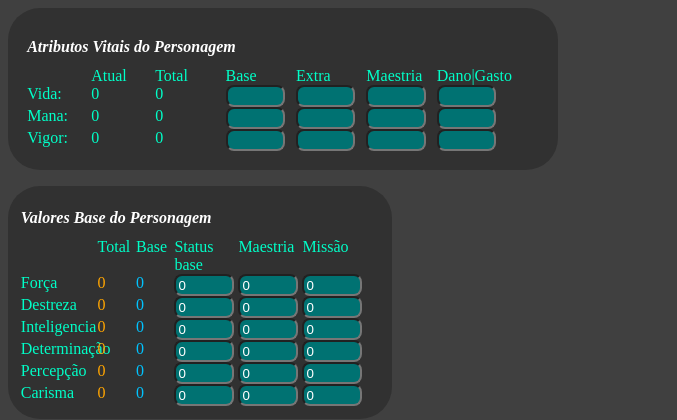
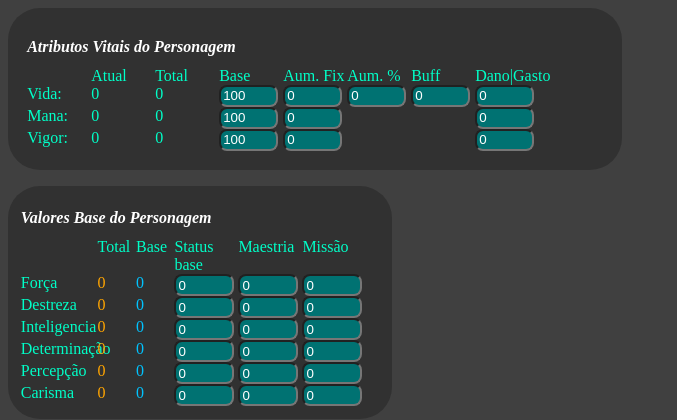
Before and after one commit to DivineHealing/JOGADORESCDE, a Flask app: page / in a window 1280 px wide. Shown: the top 420 px of the page, without its empty margins (0-677 px from the left). Run offline with Flask 3, Linux system fonts and the light colour scheme.

Commit message:
Atualização sobre atributos de vida

```diff
--- a/main.py
+++ b/main.py
@@ -1,4 +1,5 @@
 from flask import Flask, jsonify, render_template, request
+from math import trunc
 from lib.atributos import Atributos
 from lib.equipamentos import Equipamento
 from lib.conjarmadura import ConjArmadura
@@ -257,33 +258,39 @@ def atrstatus():
 @main.route("/redvida", methods=['POST'])
 def redvida():
     data = request.get_json()
-    vidaB = float(data.get('vidaB'))
-    manaB = float(data.get('manaB'))
-    vigorB = float(data.get('vigorB'))
-    vidaE = float(data.get('vidaE'))
-    manaE = float(data.get('manaE'))
-    vigorE = float(data.get('vigorE'))
-    vidaM = float(data.get('vidaM'))
-    manaM = float(data.get('manaM'))
-    vigorM = float(data.get('vigorM'))
-    vidaTo = float(data.get('vidaTo'))
-    manaTo = float(data.get('manaTo'))
-    vigorTo = float(data.get('vigorTo'))
-    dano = float(data('dano'))
-    gastoM = float(data('dano'))
-    gastoV = float(data('dano'))
+    vidaB = float(data['vidaB'])
+    vidaE = float(data['vidaE'])
+    vidaA = float(data['vidaA'])+1
+    vidaT = float(data['vidaT'])+1
+    dano = float(data['dano'])
 
-    vidaTo = vidaB + vidaE
-    manaTo = manaB + manaE + manaB*manaM
-    vigorTo = vigorB + vigorE + vigorB*vigorM
+    vidaTo = trunc((vidaB + vidaE)*vidaA*vidaT)
+    vidaAt = vidaTo - dano
+    if vidaAt >= (vidaTo*1.33):
+        vidaTo = ""
+        vidaAt = "Morreu"
 
-    vidaAt = vidaTo - dano
+    elif vidaAt <= (vidaTo*1.33) and vidaAt <= 0:
+        vidaTo = ""
+        vidaAt = "Desacordado"
 
-    if vidaTo >= (vidaTo*1.33):
-        vidap = "Morreu"
+    manaB = float(data['manaB'])
+    manaE = float(data['manaE'])
+    gastoM = float(data['gastoM'])
 
-    return jsonify(vidaTo=vidaTo, manaTo=manaTo, vigorTo=vigorTo)
+    manaTo = manaB + manaE
+    manaAt = manaTo - gastoM
 
+    vigorB = float(data['vigorB'])
+    vigorE = float(data['vigorE'])
+    gastoV = float(data['gastoV'])
+
+    vigorTo = vigorB + vigorE
+    vigorAt = vigorTo - gastoV
+
+    return jsonify(vidaTo=vidaTo, vidaAt=vidaAt,
+                   manaTo=manaTo, manaAt=manaAt,
+                   vigorTo=vigorTo, vigorAt=vigorAt)
 
 # Fim do Codigo
 if __name__ == '__main__':
--- a/static/script.js
+++ b/static/script.js
@@ -232,20 +232,18 @@ function alterar() { // função que ativa quando aperta o botão
 
 function redvida(){
     const vidaB = parseFloat(document.getElementById('vidaB').value) || 0; // Declaração da Vida Base
+    const vidaE = parseFloat(document.getElementById('vidaE').value) || 0; // Declaração da Vida Extra
+    const vidaA = parseFloat(document.getElementById('vidaA').value)/100 || 0; // Declaração da Vida Extra
+    const vidaT = parseFloat(document.getElementById('vidaT').value)/100 || 0; // Declaração da Vida Extra
+    const dano = parseFloat(document.getElementById('dano').value) || 0;
+
     const manaB = parseFloat(document.getElementById('manaB').value) || 0;
+    const manaE = parseFloat(document.getElementById('manaE').value) || 0;
+    const gastoM = parseFloat(document.getElementById('gastoM').value) || 0;
+
     const vigorB = parseFloat(document.getElementById('vigorB').value) || 0;
-    const vidaE = parseFloat(document.getElementById('vidaE').value) || 0; // Declaração da Vida Extra
-    const manaE = parseFloat(document.getElementById('manaE').value) || 0;
     const vigorE = parseFloat(document.getElementById('vigorE').value) || 0;
-    const vidaM = parseFloat(document.getElementById('vidaE').value)/100 || 0; // Declaração da Vida Extra
-    const manaM = parseFloat(document.getElementById('manaE').value)/100 || 0;
-    const vigorM = parseFloat(document.getElementById('vigorE').value)/100 || 0;
-    const vidaTo = parseFloat(document.getElementById('vidaTo')) || 0;
-    const manaTo = parseFloat(document.getElementById('vidaTo')) || 0;
-    const vigorTo = parseFloat(document.getElementById('vidaTo')) || 0;
-    const dano = parseFloat(document.getElementById('dano')) || 0;
-    const gastoM = parseFloat(document.getElementById('gastoM')) || 0;
-    const gastoV = parseFloat(document.getElementById('gastoV')) || 0;
+    const gastoV = parseFloat(document.getElementById('gastoV').value) || 0;
 
 
     fetch('/redvida', { // Comunicação com o python
@@ -254,23 +252,22 @@ function redvida(){
             'Content-Type': 'application/json'
         },
         body: JSON.stringify({
-            vidaE: vidaE, manaE: manaE, vigorE: vigorE,
-            vidaB: vidaB, manaB: manaB, vigorB: vigorB,
-            vidaM: vidaM, manaM: manaM, vigorM: vigorM,
-            vidaTo: vidaTo, manaTo: manaTo, vigorTo: vigorTo,
-            dano: dano, gastoM: gastoM, gastoV:gastoV
+            vidaB: vidaB, vidaE: vidaE, vidaA: vidaA, vidaT: vidaT, dano: dano,
+            manaB: manaB, manaE: manaE, gastoM: gastoM,
+            vigorB: vigorB, vigorE: vigorE, gastoV: gastoV
         }) // Variaveis que serão jogadas para o Python
     })
     .then(response => response.json())
     .then(data => {
         document.getElementById('vidaTo').textContent = `${data.vidaTo.toLocaleString('pt-BR')}`; // Esses aqui são o que joga para o Front, na tela do HTML
-        document.getElementById('vidaAt').textContent = `${data.vidaTo.toLocaleString('pt-BR')}`;
+        document.getElementById('vidaAt').textContent = `${data.vidaAt.toLocaleString('pt-BR')}`;
         document.getElementById('manaTo').textContent = `${data.manaTo.toLocaleString('pt-BR')}`;
-        document.getElementById('manaAt').textContent = `${data.manaTo.toLocaleString('pt-BR')}`;
+        document.getElementById('manaAt').textContent = `${data.manaAt.toLocaleString('pt-BR')}`;
         document.getElementById('vigorTo').textContent = `${data.vigorTo.toLocaleString('pt-BR')}`;
-        document.getElementById('vigorAt').textContent = `${data.vigorTo.toLocaleString('pt-BR')}`;
+        document.getElementById('vigorAt').textContent = `${data.vigorAt.toLocaleString('pt-BR')}`;
     })
     .catch(error => {
         console.error('Erro:', error);
     });
+
 }
--- a/static/styles.css
+++ b/static/styles.css
@@ -5,7 +5,7 @@ body {
 
 .atributo{
     display: grid;
-    grid-template-columns: 5vw 5vw 5.5vw 5.5vw 5.5vw 5.5vw 5.5vw;
+    grid-template-columns: 5vw 5vw 5vw 5vw 5vw 5vw 5vw 5vw;
 }
 .valatributo {
     font: times, bold;
@@ -13,7 +13,7 @@ body {
     border-radius: 4vh;
     border-color: rgb(0, 0, 0);
     padding: 1.5vw;
-    width: 40vw;
+    width: 45vw;
 }
 
 .atrstatus {
--- a/templates/home.html
+++ b/templates/home.html
@@ -21,33 +21,37 @@
           <label>Atual</label>
           <label>Total</label>
           <label>Base</label>
-          <label>Extra</label>
-          <label>Maestria</label>
+          <label>Aum. Fix</label>
+          <label>Aum. %</label>
+          <label>Buff</label>
           <label>Dano|Gasto</label>
 
           <label>Vida: </label>
           <label id="vidaAt">0</label>
           <label id="vidaTo">0</label>
-          <input type="number" id="vidaB" pattern="[0-9]+$">
-          <input type="number" id="vidaE" pattern="[0-9]+$">
-          <input type="number" id="vidaM" pattern="[0-9]+$">
-          <input type="number" id="dano" pattern="[0-9]+$">
+          <input type="number" id="vidaB" pattern="[0-9]+$" value="100">
+          <input type="number" id="vidaE" pattern="[0-9]+$" value="0">
+          <input type="number" id="vidaA" pattern="[0-9]+$" value="0">
+          <input type="number" id="vidaT" pattern="[0-9]+$" value="0">
+          <input type="number" id="dano" pattern="[0-9]+$" value="0">
 
           <label for="mana">Mana: </label>
           <label id="manaAt">0</label>
           <label id="manaTo">0</label>
-          <input type="number" id="manaB" pattern="[0-9]+$">
-          <input type="number" id="manaE" pattern="[0-9]+$">
-          <input type="number" id="manaM" pattern="[0-9]+$">
-          <input type="number" id="gastoM" pattern="[0-9]+$">
+          <input type="number" id="manaB" pattern="[0-9]+$" value="100">
+          <input type="number" id="manaE" pattern="[0-9]+$" value="0">
+          <label></label>
+          <label></label>
+          <input type="number" id="gastoM" pattern="[0-9]+$" value="0">
 
           <label for="vigor">Vigor: </label>
           <label id="vigorAt">0</label>
           <label id="vigorTo">0</label>
-          <input type="number" id="vigorB" pattern="[0-9]+$">
-          <input type="number" id="vigorE" pattern="[0-9]+$">
-          <input type="number" id="vigorM" pattern="[0-9]+$">
-          <input type="number" id="gastoV" pattern="[0-9]+$">
+          <input type="number" id="vigorB" pattern="[0-9]+$" value="100">
+          <input type="number" id="vigorE" pattern="[0-9]+$" value="0">
+          <label></label>
+          <label></label>
+          <input type="number" id="gastoV" pattern="[0-9]+$" value="0">
           </div>
     </div>
 
@@ -311,7 +315,7 @@
     </div>
     <p></p>
 
-    <button onclick="alterar()"> Alterar valores</button>
+    <button onclick="alterar()" onclick="redvida()"> Alterar valores</button>
     <script src="{{ url_for('static', filename='script.js') }}"></script>
 </body>
 </html>
```
